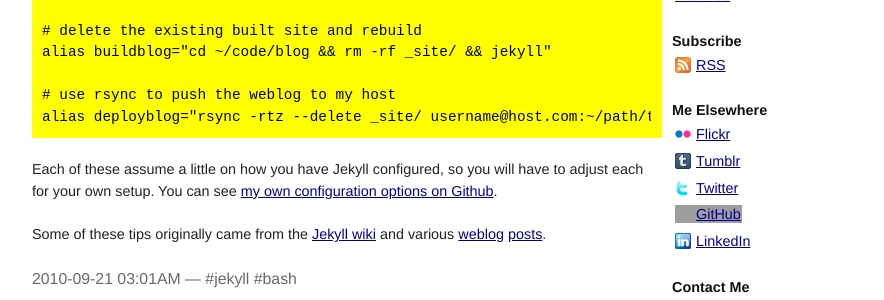
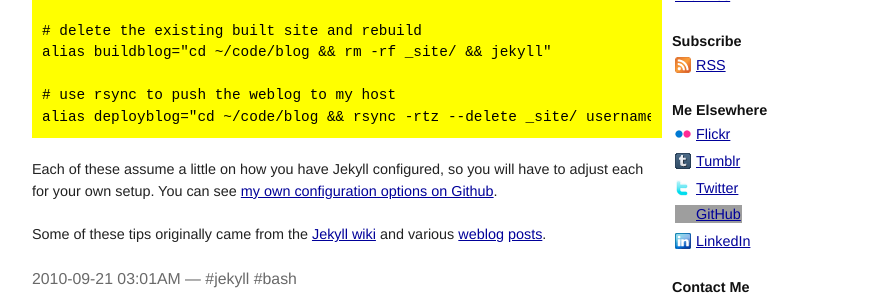
Before and after one commit to billturner/old_kindofblue_com, a Jekyll site: the page built from _posts/2010/09/2010-09-20-simple-bash-aliases-for-jekyll.markdown, in a window 1280 px wide. Shown: the part 338-638 px from the top of the page, without its empty margins (133-1017 px from the left). Built offline with Jekyll 4.4.1, drawn with Linux system fonts in a browser that asks for light colours; nearby versions of some CDN libraries; Markdown is read by kramdown in place of the engine named in the settings; comment, search, counter and statistics services are not loaded; some of the changed text lies outside the part shown; grey boxes are pictures that could not be loaded.

Commit message:
Adjusted one of the aliases in post

```diff
--- a/_posts/2010/09/2010-09-20-simple-bash-aliases-for-jekyll.markdown
+++ b/_posts/2010/09/2010-09-20-simple-bash-aliases-for-jekyll.markdown
@@ -19,7 +19,7 @@ As I get a little more comfortable with how [Jekyll](http://github.com/mojombo/j
     alias buildblog="cd ~/code/blog && rm -rf _site/ && jekyll"
 
     # use rsync to push the weblog to my host
-    alias deployblog="rsync -rtz --delete _site/ username@host.com:~/path/to/weblog/root/"
+    alias deployblog="cd ~/code/blog && rsync -rtz --delete _site/ username@host.com:~/path/to/weblog/root/"
 
 Each of these assume a little on how you have Jekyll configured, so you will have to adjust each for your own setup. You can see [my own configuration options on Github](http://github.com/billturner/brilliantcorners.org/blob/master/_config.yml "Link to my own Jekyll configuration file.").
 
```
